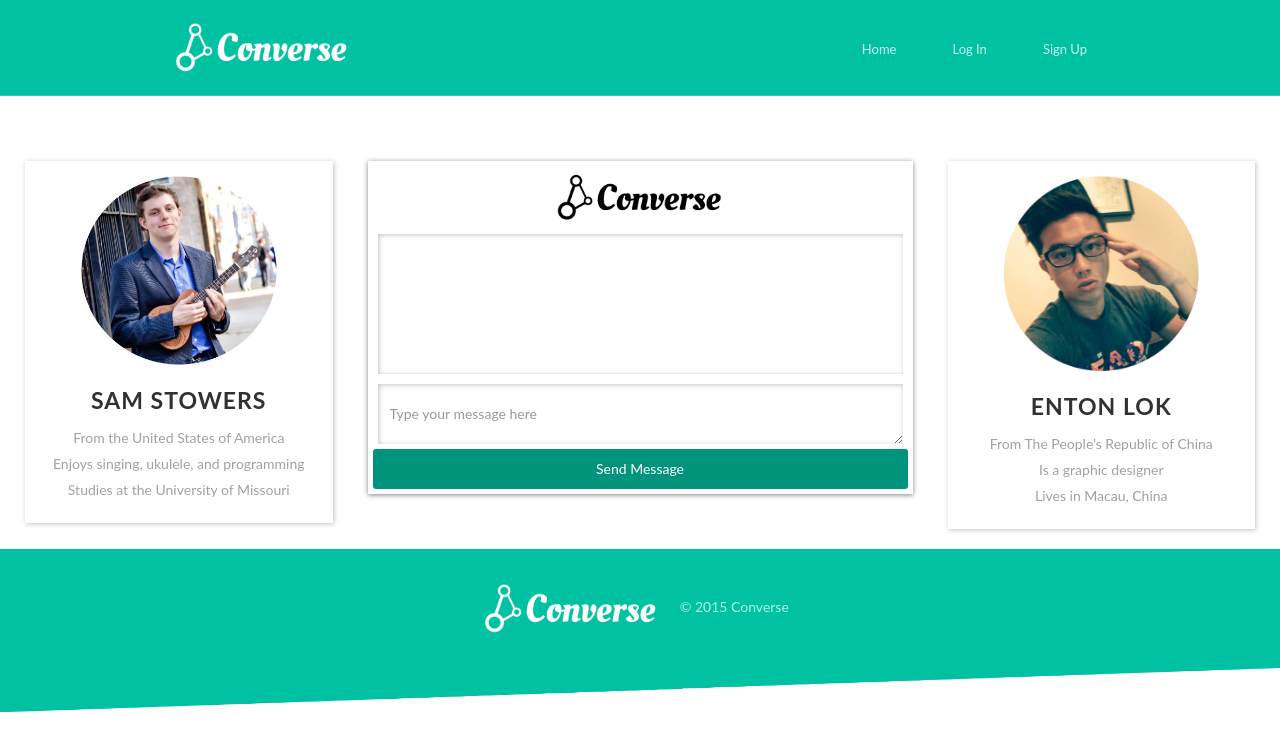
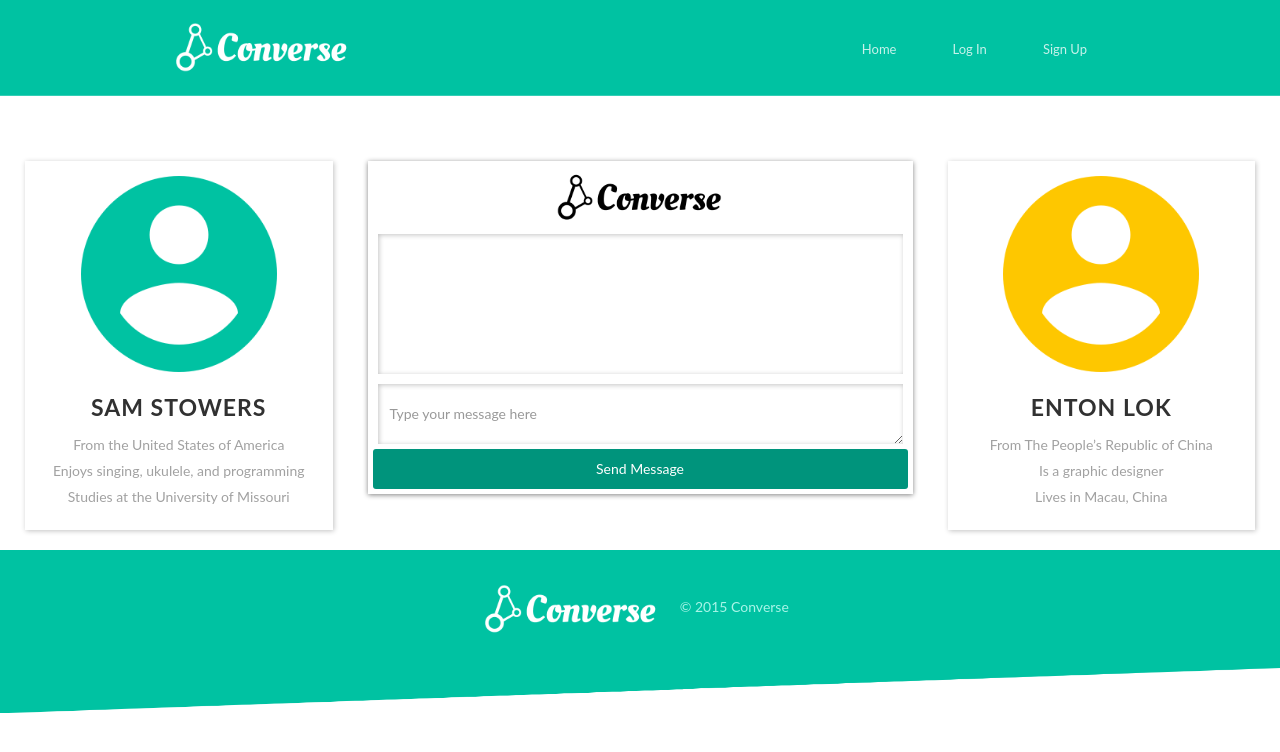
Before and after one commit to SamMakesThings/Converse, a plain HTML site: page messaging.html in a window 1280 px wide. Drawn offline with nearby package versions, Linux system fonts and the light colour scheme; a script that the page names is missing.

Commit message:
Added placeholder pictures to messaging.html

```diff
--- a/messaging.html
+++ b/messaging.html
@@ -103,6 +103,7 @@
           var userOneName = userOneRefTwo.firstname + " " + userOneRefTwo.lastname;
           console.log(userOneName);
           document.getElementById("user one name").innerHTML = userOneName;
+          document.getElementById("user one info").innerHTML = userOneRefTwo.interests;
 
           // Populate user two's information
           var userConversation = userOneRefTwo.conversations;
@@ -117,6 +118,7 @@
             var userTwoName = userTwoRefTwo.firstname + " " + userTwoRefTwo.lastname;
             console.log(userTwoName);
             document.getElementById("user two name").innerHTML = userTwoName;
+            document.getElementById("user two info").innerHTML = userTwoRefTwo.interests;
           })
 
 
@@ -145,6 +147,8 @@
           document.getElementById("messaging box").insertAdjacentHTML("beforeend", '<div class="timestamp user-two"> Sent ' + newMessage.timestamp + '</div>');
         }
       });
+
+
 	</script>
   </style>
 </head>
@@ -163,21 +167,16 @@
   </div>
   <div class="w-section messaging">
     <div class="w-row messaging-row user-info">
-      <div class="w-col w-col-3 person"><img class="user-self" src="images/Person One.jpg" width="196">
+      <div class="w-col w-col-3 person"><img class="user-self" src="images/UserOnePic.png" width="196">
         <h3 id = "user one name">Sam stowers</h3>
-        <p>From the United States of America
+        <p id="user one info">From the United States of America
           <br>Enjoys singing, ukulele, and programming
           <br>Studies at the University of Missouri</p>
       </div>
       <div class="w-col w-col-6">
         <div class="messaging-div shadowless"><img class="messaging-title" src="images/converseBlackTrans.png" width="177">
           <div class="messaging-div body-div" id="messaging box">
-
-			<script>
-
-
-
-			  </script>
+            <!-- Messages go here -->
           </div>
           <div class="sending">
             <div class="w-form">
@@ -189,9 +188,9 @@
           </div>
         </div>
       </div>
-      <div class="w-col w-col-3 person"><img class="user-self" src="images/Person Two.jpg" width="196">
+      <div class="w-col w-col-3 person"><img class="user-self" src="images/UserTwoPic.png" width="196">
         <h3 id="user two name">Enton Lok</h3>
-        <p>From The People’s Republic of China
+        <p id="user two info">From The People’s Republic of China
           <br>Is a graphic designer
           <br>Lives in&nbsp;Macau, China</p>
       </div>
@@ -209,5 +208,6 @@
   <script type="text/javascript" src="https://ajax.googleapis.com/ajax/libs/jquery/1.11.1/jquery.min.js"></script>
   <script type="text/javascript" src="js/webflow.js"></script>
   <!--[if lte IE 9]><script src="https://cdnjs.cloudflare.com/ajax/libs/placeholders/3.0.2/placeholders.min.js"></script><![endif]-->
+  <!-- People icons made by Google from http://www.flaticon.com, and is licensed under Creative Commons BY 3.0 -->
 </body>
 </html>
```
Also changed, not shown: images/UserOnePic.png (added), images/UserTwoPic.png (added).
